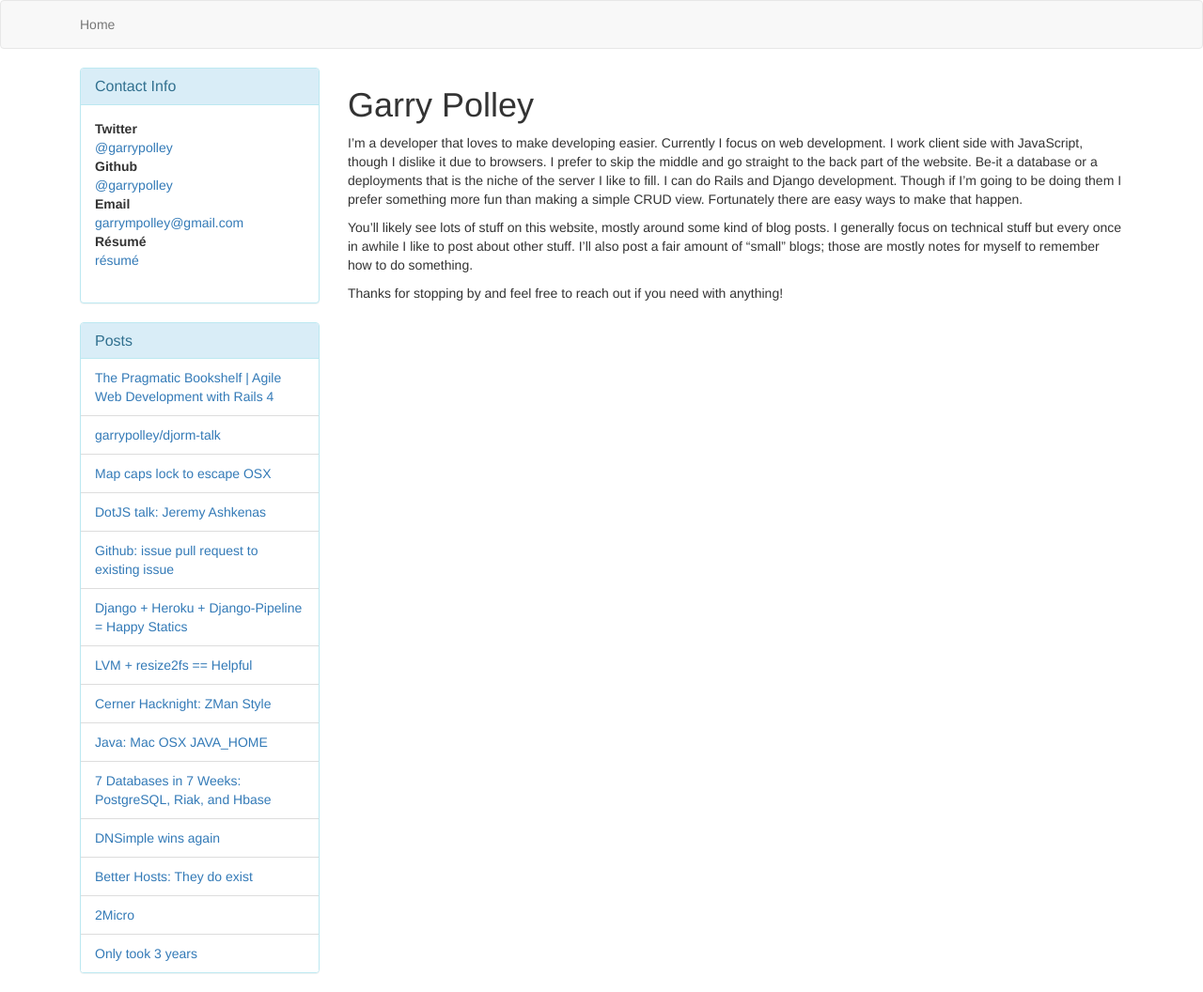
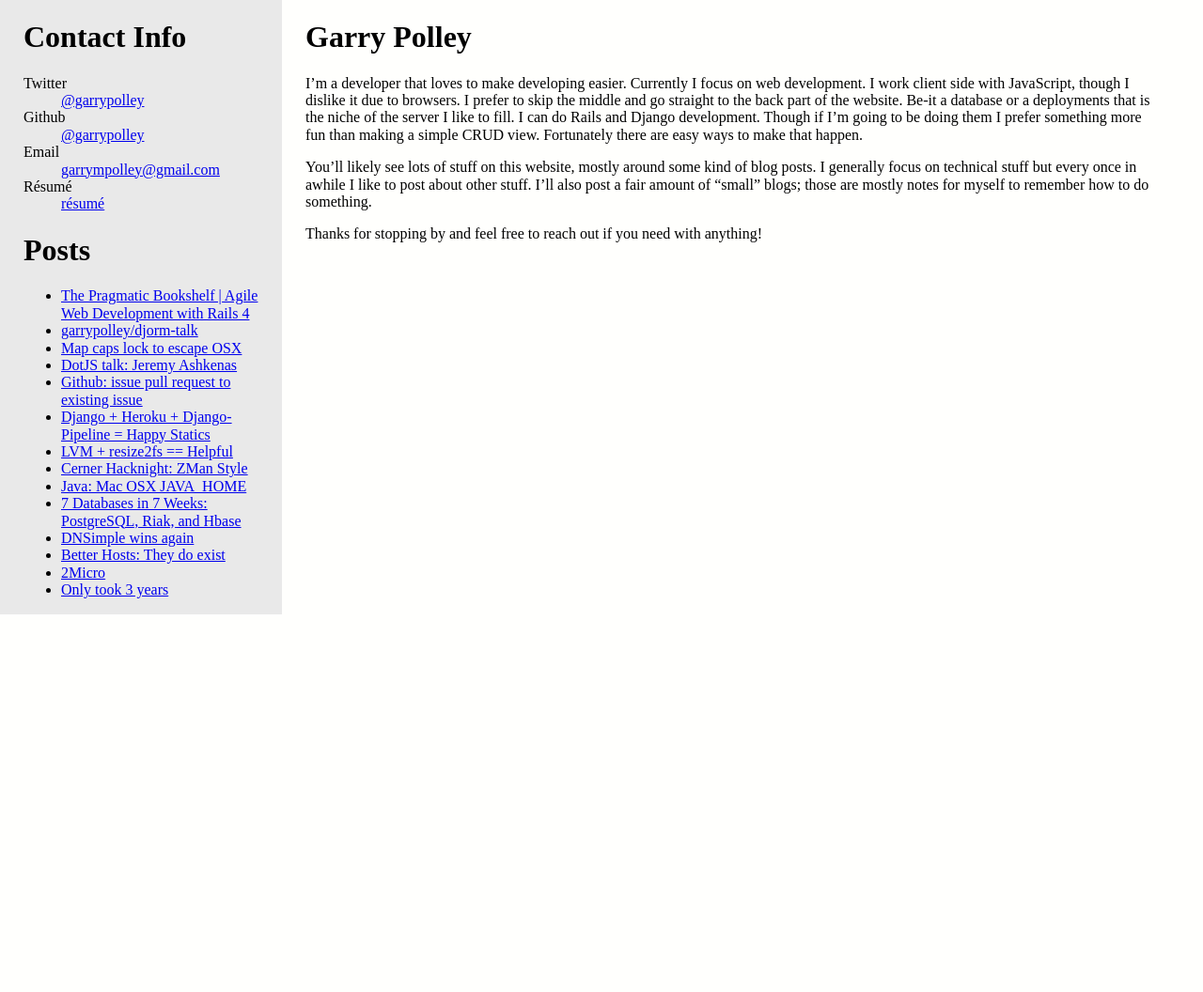
Before and after one commit to garrypolley/garrypolley.github.io, a Jekyll site: the page built from index.md, in a window 1280 px wide. Shown: the whole page at 94% size. Built offline with Jekyll 4.4.1, drawn with Linux system fonts in a browser that asks for light colours; nearby versions of some CDN libraries; after the commit the page ends 900 px from its top, so only the background shows below that.

Commit message:
add some custom styles and remove bootstrap

```diff
--- a/_layouts/default.html
+++ b/_layouts/default.html
@@ -5,66 +5,99 @@
   <title>{{ page.title }}</title>
   <meta name="viewport" content="width=device-width,initial-scale=1">
   <meta name="generator" content="Jekyll v{{ jekyll.version }}">
-  <link rel="stylesheet" href="//maxcdn.bootstrapcdn.com/bootstrap/3.3.2/css/bootstrap.min.css">
+
   <link rel="icon" type="image/x-icon" href="/images/favicon.ico">
+  <link rel="stylesheet" type="text/css" href="http://cdnjs.cloudflare.com/ajax/libs/normalize/3.0.2/normalize.min.css">
   <!--[if lt IE 9]>
-  <script src="/js/html5shiv.min.js"></script>
-  <script src="/js/respond.min.js"></script>
+  <script src="http://cdnjs.cloudflare.com/ajax/libs/html5shiv/3.7.2/html5shiv-printshiv.min.js"></script>
+  <script src="http://cdnjs.cloudflare.com/ajax/libs/respond.js/1.4.2/respond.min.js"></script>
   <![endif]-->
+  <style type="text/css">
+    html {
+      background-color: #FFFFFD;
+    }
+
+    body {
+      display: -webkit-flex;
+      display: flex;
+      -webkit-flex-flow: column;
+      flex-flow: column;
+      padding: 0;
+    }
+
+    .site-navigation {
+      background-color: #E9E9E9;
+    }
+
+    /* Custom, iPhone Retina */
+    @media only screen and (min-width: 320px) {
+      .site-navigation {
+        padding: 0 25px 0 25px;
+      }
+
+      main {
+        padding: 0 25px 0 25px;
+      }
+    }
+
+    /* Extra Small Devices, Phones */
+    @media only screen and (min-width: 480px) {
+
+    }
+
+    /* Small Devices, Tablets */
+    @media only screen and (min-width: 768px) {
+    }
+
+    @media only screen and (max-width: 992px) {
+      .site-navigation {
+        -webkit-box-ordinal-group: 2;
+        -moz-box-ordinal-group: 2;
+        -ms-flex-order: 2;
+        -webkit-order: 2;
+        order: 2;
+      }
+
+      main {
+        -webkit-box-ordinal-group: 1;
+        -moz-box-ordinal-group: 1;
+        -ms-flex-order: 1;
+        -webkit-order: 1;
+        order: 1;
+      }
+    }
+
+    /* Medium Devices, Desktops */
+    @media only screen and (min-width: 992px) {
+      body {
+        -webkit-flex-flow: row;
+        flex-flow: row;
+      }
+
+      .site-navigation {
+        width: 250px;
+      }
+
+      main {
+        width: 600px;
+      }
+    }
+
+    /* Large Devices, Wide Screens */
+    @media only screen and (min-width: 1200px) {
+      .site-navigation {
+        width: 250px;
+      }
+
+      main {
+        width: 900px;
+      }
+    }
+  </style>
 </head>
 <body>
-
-  <div class="row">
-    <div class="col-xs-12">
-      <header role="banner">
-        <nav role="navigation" class="navbar navbar-default">
-          <div class="container">
-            <ul class="nav navbar-nav">
-              <li><a href="{{ site.url }}">Home</a></li>
-            </ul>
-          </div>
-        </nav>
-      </header>
-    </div>
-
-    <div class="container">
-      <div class="hidden-xs col-sm-3">
-        <aside class="panel panel-info">
-          <div class="panel-heading">
-            <h1 class="panel-title">Contact Info</h1>
-          </div>
-          <div class="panel-body">
-            <dl>
-              <dt>Twitter</dt> <dd><a target="_blank" href="https://twitter.com/garrypolley">@garrypolley</a></dd>
-              <dt>Github</dt> <dd><a target="_blank" href="https://github.com/garrypolley">@garrypolley</a></dd>
-              <dt>Email</dt> <dd><a target="_blank" href="garrympolley+mywebsite@gmail.com">garrympolley@gmail.com</a></dd>
-              <dt>Résumé</dt> <dd><a target="_blank" href="https://docs.google.com/document/d/1NT3KopYqebcJH9rV3D-gT1ie2CNhnbR8u01BIJDaWOU/">résumé</a></dd>
-            </dl>
-          </div>
-        </aside>
-
-        <aside class="panel panel-info">
-          <div class="panel-heading">
-            <h1 class="panel-title">Posts</h1>
-          </div>
-          <ul class="list-group">
-          {% for post in site.posts %}
-            <li class="list-group-item">
-              <a href="{{ post.url }}">{{ post.title }}</a>
-            </li>
-          {% endfor %}
-          </ul>
-        </aside>
-      </div>
-
-      <div class="col-xs-12 col-sm-9">
-        <main>
-          {{ content }}
-        </main>
-      </div>
-
-      <div class="visible-xs">
-        <aside>
+  <aside class="site-navigation" role="navigation">
+    <section class="contact-info">
       <h1>Contact Info</h1>
       <dl>
         <dt>Twitter</dt> <dd><a target="_blank" href="https://twitter.com/garrypolley">@garrypolley</a></dd>
@@ -72,9 +105,9 @@
         <dt>Email</dt> <dd><a target="_blank" href="garrympolley+mywebsite@gmail.com">garrympolley@gmail.com</a></dd>
         <dt>Résumé</dt> <dd><a target="_blank" href="https://docs.google.com/document/d/1NT3KopYqebcJH9rV3D-gT1ie2CNhnbR8u01BIJDaWOU/">résumé</a></dd>
       </dl>
-        </aside>
+    </section>
 
-        <aside>
+    <section class="posts">
       <h1>Posts</h1>
       <ul>
       {% for post in site.posts %}
@@ -83,9 +116,11 @@
         </li>
       {% endfor %}
       </ul>
+    </section>
   </aside>
-      </div>
-    </div>
-  </div>
+
+  <main>
+    {{ content }}
+  </main>
 </body>
 </html>
```
Lines whose indentation alone changed are shown as unchanged.
